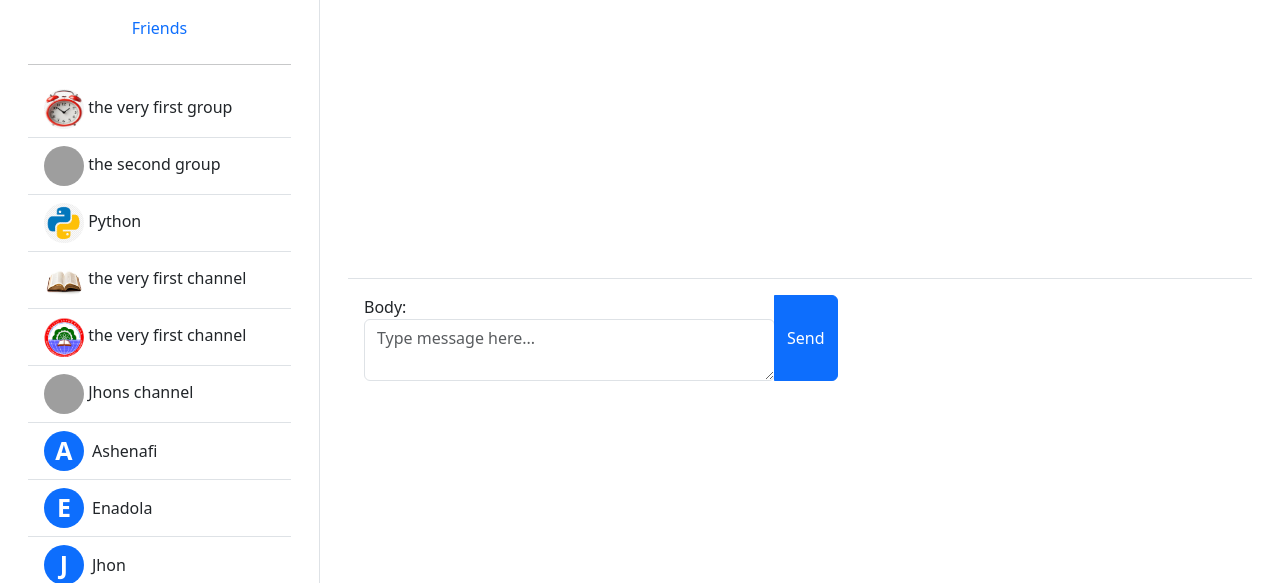
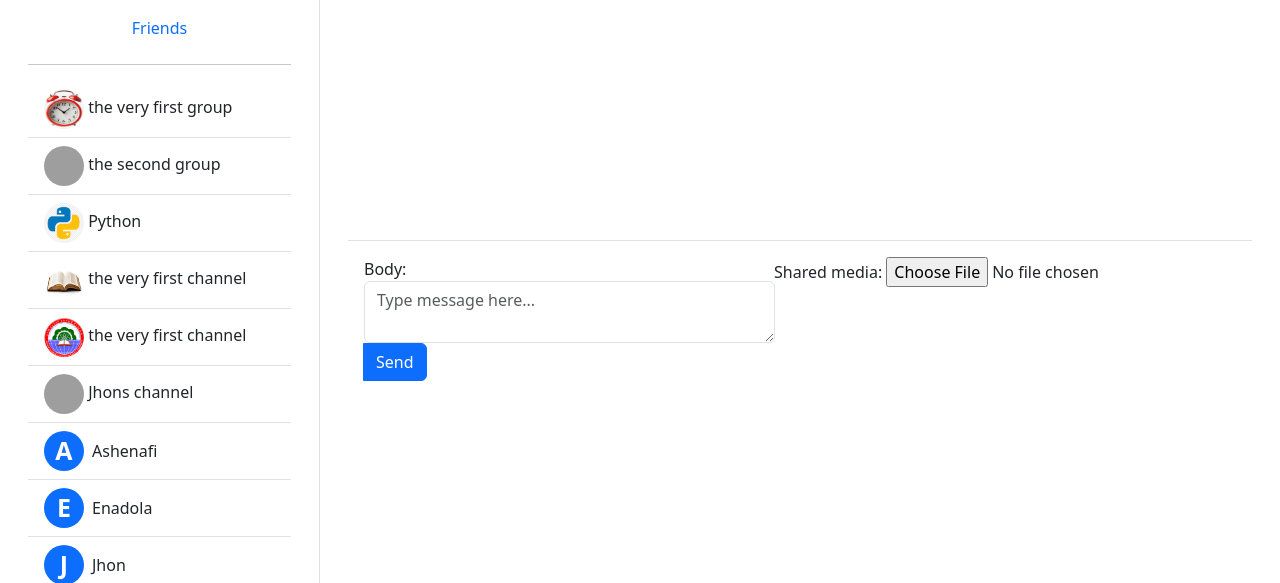
Before and after one commit to Ashenafi-adola/Ichat, a Django app: page /friend/3 in a window 1280 px wide. Shown: the part 403-986 px from the top of the page. Run offline with Django 5.2, Linux system fonts and the light colour scheme; data comes from the database, SQL or seed files in the repository; grey boxes are pictures that could not be loaded.

Commit message:
made the media sharing and deleting functional in groups and friends

```diff
--- a/Ichat/core/forms.py
+++ b/Ichat/core/forms.py
@@ -15,7 +15,7 @@ class ChannelForm(ModelForm):
 class GroupMessageForm(ModelForm):
     class Meta:
         model = GroupMessage
-        fields = ['body']
+        fields = ['body', 'shared_media']
         widgets = {
             'body': Textarea(attrs={
                 'class': 'form-control',
@@ -43,7 +43,7 @@ class ChannelMessageForm(ModelForm):
 class FriendMessageForm(ModelForm):
     class Meta:
         model = FriendMessage
-        fields = ['body']
+        fields = ['body', 'shared_media']
         widgets = {
             'body': Textarea(attrs={
                 'class': 'form-control',
@@ -57,7 +57,7 @@ class FriendMessageForm(ModelForm):
 class CommentForm(ModelForm):
     class Meta:
         model = ChannelMessageComment
-        fields = ['body']
+        fields = ['body', 'shared_media']
         widgets = {
             'body': Textarea(attrs={
                 'class': 'form-control',
--- a/Ichat/core/models.py
+++ b/Ichat/core/models.py
@@ -17,6 +17,7 @@ class Group(models.Model):
 class FriendMessage(models.Model):
     sender = models.ForeignKey(User, on_delete=models.CASCADE)
     reciever = models.ForeignKey(User, on_delete=models.SET_NULL, related_name='reciever', null=True)
+    shared_media = models.ImageField(upload_to='shared_media/friend/', null=True, blank=True)
     body = models.TextField()
     created_at = models.DateTimeField(auto_now_add=True)
     updated_at = models.DateTimeField(auto_now=True)
@@ -27,6 +28,7 @@ class FriendMessage(models.Model):
 class GroupMessage(models.Model):
     owner = models.ForeignKey(User, on_delete=models.CASCADE)
     group = models.ForeignKey(Group, on_delete=models.CASCADE)
+    shared_media = models.ImageField(upload_to='shared_media/group/', null=True, blank=True)
     body = models.TextField()
     created_at = models.DateTimeField(auto_now_add=True, null=True)
     updated_at = models.DateTimeField(auto_now=True, null= True)
@@ -59,6 +61,7 @@ class ChannelMessage(models.Model):
 class ChannelMessageComment(models.Model):
     channelmessage = models.ForeignKey(ChannelMessage, on_delete=models.CASCADE)
     owner = models.ForeignKey(User, on_delete=models.CASCADE)
+    shared_media = models.ImageField(upload_to='shared_media/comments/', null=True, blank=True)
     body = models.TextField()
     created_at = models.DateTimeField(auto_now_add=True)
     updated_at = models.DateTimeField(auto_now=True)
--- a/Ichat/core/templates/core/friends.html
+++ b/Ichat/core/templates/core/friends.html
@@ -36,6 +36,11 @@
                                         <small class="text-muted">{{message.updated_at | timesince}} ago</small>
                                     </div>
                                 </div>
+                                <div>
+                                    {% if message.shared_media.url != None %}
+                                        <img src="{{ message.shared_media.url }}" alt="" style="width: 400px;">
+                                    {% endif %}
+                                </div>
                                 <div class="message-body mb-2">
                                     <p class="mb-0">{{message.body}}</p>
                                 </div>
@@ -51,7 +56,7 @@
                 {% endif %}
             {% endfor %}
         </div>
-        <form method="post" class="mt-3 position-sticky bottom-0 bg-white p-3 border-top">
+        <form method="post" class="mt-3 position-sticky bottom-0 bg-white p-3 border-top" enctype="multipart/form-data">
             {% csrf_token %}
             <div class="input-group">
                 {{form}}
--- a/Ichat/core/views.py
+++ b/Ichat/core/views.py
@@ -6,6 +6,7 @@ from django.contrib.auth import login, logout, authenticate
 from django.contrib.auth.decorators import login_required
 from django.contrib.auth.models import User
 from django.db.models import Q
+import os
 
 def sign_up(request):
     page = 'signup'
@@ -98,7 +99,7 @@ def group(request, pk):
         if request.POST.get('ok') == 'OK':
             group.members.add(request.user)
             return redirect(f'/group/{pk}')
-        form = GroupMessageForm(request.POST)
+        form = GroupMessageForm(request.POST, request.FILES)
         if form.is_valid():
             message = form.save(commit=False)
             message.owner = request.user
@@ -154,6 +155,7 @@ def delete_group_message(request, pk):
 
 
     if request.method == "POST":
+        os.remove(f'D:/Django/Ichat/Ichat{message.shared_media.url}')
         message.delete()
         return redirect(f'/group/{group.id}')
     context = {
@@ -176,7 +178,7 @@ def friend(request, pk):
     messages = FriendMessage.objects.all()
     form = FriendMessageForm()
     if request.method == "POST":
-        form = FriendMessageForm(request.POST)
+        form = FriendMessageForm(request.POST, request.FILES)
         if form.is_valid():
             message = form.save(commit=False)
             message.sender = request.user
@@ -224,6 +226,7 @@ def delete_friend_message(request, pk):
     groups = Group.objects.all()
 
     if request.method == 'POST':
+        os.remove(f'D:/Django/Ichat/Ichat{message.shared_media.url}')
         message.delete()
         return redirect(f'/friend/{friend.id}/')
     context = {
@@ -321,6 +324,7 @@ def delete_channel_message(request, pk):
     groups = Group.objects.all()
 
     if request.method == 'POST':
+        os.remove(f'D:/Django/Ichat/Ichat{message.shared_media.url}')
         message.delete()
         return redirect(f'/channel/{channel.id}/')
     context = {
```
Also changed, not shown: Ichat/core/templates/core/group.html (+6 -1 lines), Ichat/core/migrations/0005_channelmessagecomment_shared_media_and_more.py (added).
